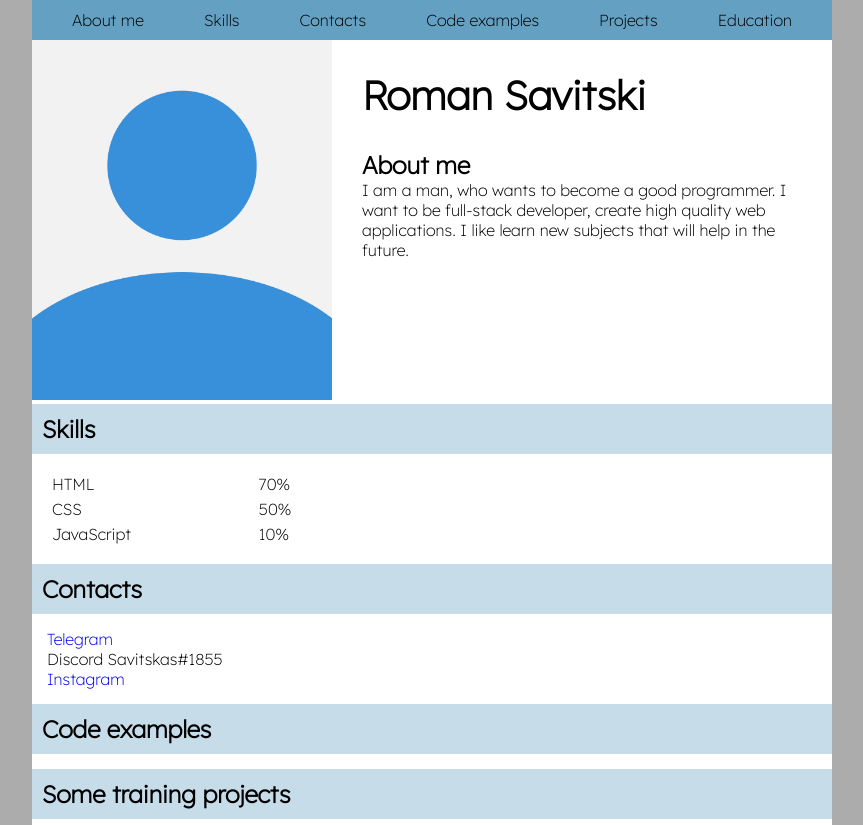
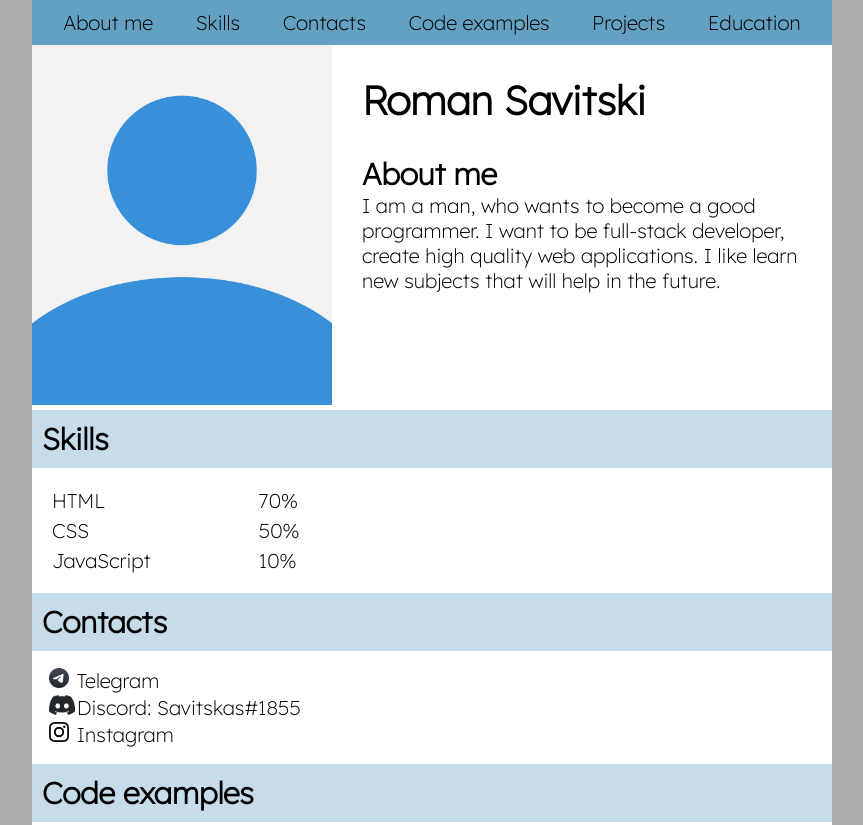
Before and after one commit to RomanSavitskij/rsschool-cv, a plain HTML site: page index.html in a window 1280 px wide. Shown: the top 825 px of the page, without its empty margins (208-1071 px from the left). Drawn offline with Linux system fonts and the light colour scheme.

Commit message:
feat: add contacts logo and navigation

```diff
--- a/index.html
+++ b/index.html
@@ -15,12 +15,24 @@
     <header class="header">
         <nav>
             <ul class="nav-flex">
-                <li>About me</li>
-                <li>Skills</li>
-                <li>Contacts</li>
-                <li>Code examples</li>
-                <li>Projects</li>
-                <li>Education</li>
+                <li >
+                    <a href="#about">About me</a>
+                </li>
+                <li>
+                    <a href="#skills">Skills</a>
+                </li>
+                <li>
+                    <a href="#contacts">Contacts</a>
+                </li>
+                <li>
+                    <a href="#examples">Code examples</a>
+                </li>
+                <li>
+                    <a href="#projects">Projects</a>
+                </li>
+                <li>
+                    <a href="#education">Education</a>
+                </li>
             </ul>
         </nav>
     </header>
@@ -31,7 +43,7 @@
             </div>
             <div class="main__top--right">
                 <h1 class="my-name">Roman Savitski</h1>
-                <h2>About me</h2>
+                <h2 id="about">About me</h2>
                 <p>
                     I am a man, who wants to become a good programmer.
                     I want to be full-stack developer, create high quality web applications.
@@ -39,7 +51,7 @@
                 </p>
             </div>
         </section>
-        <section class="main__skills ">
+        <section class="main__skills" id="skills">
             <h2 class="main__headings">Skills</h2>
             <table class="main__items main__table" cellspacing="5">
                 <tr>
@@ -56,31 +68,56 @@
                 </tr>
             </table>
         </section>
-        <section class="main__contacts">
+        <section class="main__contacts contacts" id="contacts">
             <h2 class="main__headings">Contacts</h2>
+            <table class="contacts__table">
+                <tr>
+                    <td>
+                        <a href="https://t.me/Savitskas">
+                            <img class="contacts-logo" src="assets/svg/telegram-svg.png" alt="telegram-logo">
+                        </a>
+                    </td>
+                    <td>
+                        <a href="https://t.me/Savitskas">
+                            <span>Telegram</span>
+                        </a>
+                    </td>
+                </tr>
+                <tr>
+                    <td>
+                        <img class="contacts-logo" src="assets/svg/discord-svg.png" alt="">
+                    </td>
+                    <td>
+                        <span>Discord: Savitskas#1855</span>
+                    </td>
+                </tr>
+                <tr>
+                    <td>
+                        <a href="https://www.instagram.com/_savitskas_">
+                            <img class="contacts-logo" src="assets/svg/instagram-svg.png" alt="">
+                        </a>
+                    </td>
+                    <td>
+                        <a href="https://www.instagram.com/_savitskas_">
+                            <span>Instagram</span>
+                        </a>
+                    </td>
+                </tr>
+            </table>
             <ul class="main__items">
                 <li>
-                    <a href="https://t.me/Savitskas">
-                        Telegram
-                    </a>
                 </li>
                 <li>
-                    Discord Savitskas#1855
-                </li>
-                <li>
-                    <a href="https://www.instagram.com/_savitskas_">
-                        Instagram
-                    </a>
                 </li>
             </ul>
         </section>
-        <section class="main__examples">
+        <section class="main__examples" id="examples">
             <h2 class="main__headings">Code examples</h2>
             <div class="main__items">
 
             </div>
         </section>
-        <section class="main__projects">
+        <section class="main__projects" id="projects">
             <h2 class="main__headings">
                 Some training projects
             </h2>
@@ -95,7 +132,7 @@
                 </li>
             </ul>
         </section>
-        <section class="main__education">
+        <section class="main__education" id="education">
             <h2 class="main__headings">
                 Education
             </h2>
--- a/style.css
+++ b/style.css
@@ -1,9 +1,14 @@
+html {
+    scroll-behavior: smooth;
+  }
+
 body {
     /* border: 5px solid green; */
     width: 1000px;
     font-family: 'Big Shoulders Display', cursive;
     font-family: 'Lato', sans-serif;
     font-family: 'Lexend Deca', sans-serif;
+    font-size: 20px;
     background-color: rgb(172, 172, 172);
 }
 
@@ -25,6 +30,7 @@ body {
 
 a {
     text-decoration: none;
+    color: black;
 }
 
 li {
@@ -69,6 +75,10 @@ li {
     width: 300px;
 }
 
+.contacts__table {
+    margin: 15px;
+}
+
 .avatar {
     width: 300px;
 }
@@ -80,6 +90,10 @@ li {
 .my-name {
     margin: 30px 0px;
     font-size: 40px;
+}
+
+.contacts-logo {
+    height: 20px;
 }
 
 .footer {
```
Also changed, not shown: assets/svg/discord-svg.png (added), assets/svg/instagram-svg.png (added), assets/svg/telegram-svg.png (added).
